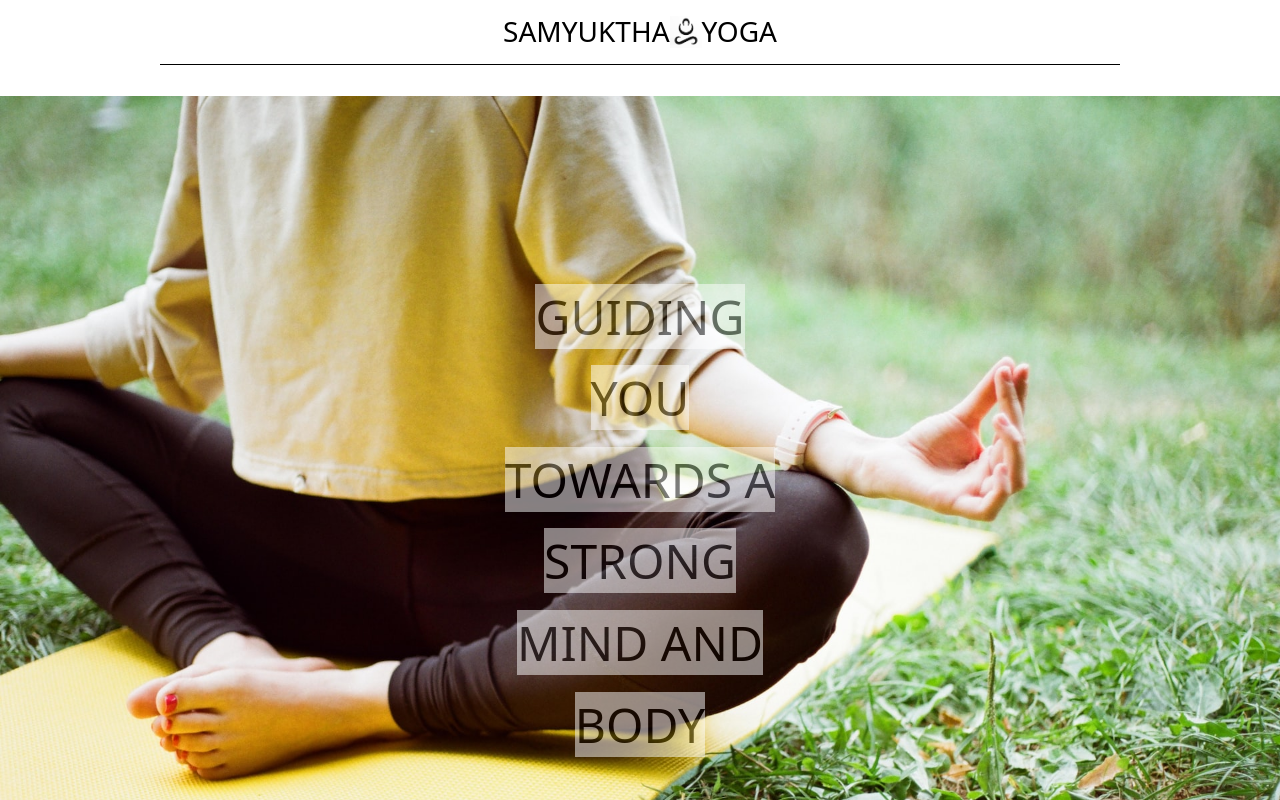
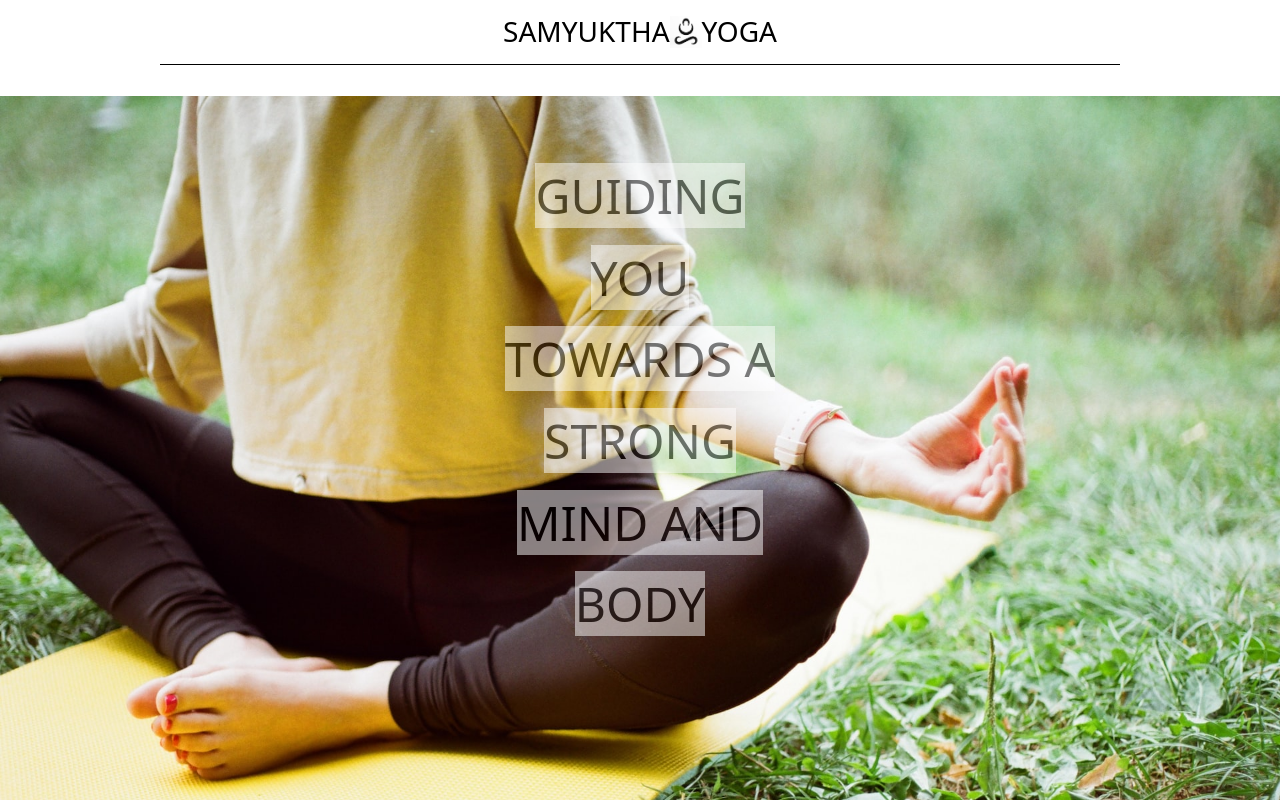
Before and after one commit to kishansuvarna09/samyuktha-yoga, a React (Vite) app: page / in a window 1280 px wide. Shown: the top 800 px of the page. Built offline with nearby package versions, Linux system fonts and the light colour scheme; the HTML template or start-up script is replaced by a standard one.

Commit message:
content page integrated with framer-motion

```diff
--- a/package.json
+++ b/package.json
@@ -14,7 +14,7 @@
     "@fortawesome/free-brands-svg-icons": "^6.2.1",
     "@fortawesome/react-fontawesome": "^0.2.0",
     "firebase": "^9.14.0",
-    "framer-motion": "^7.6.12",
+    "framer-motion": "^7.6.18",
     "lottie-react": "^2.3.1",
     "react": "^18.2.0",
     "react-dom": "^18.2.0"
--- a/src/components/Content/Content.jsx
+++ b/src/components/Content/Content.jsx
@@ -1,18 +1,29 @@
 import React from 'react';
+import { motion } from 'framer-motion';
 import ContentImage from '/assets/content-image.jpg';
 import './content.css';
 
 const Content = () => {
   return (
     <section id="content">
-      <div className="image position-relative">
+      <motion.div
+        className="image position-relative"
+        initial={{ opacity: 0, x: -50 }}
+        animate={{ opacity: 1, x: 0 }}
+        transition={{ duration: 0.8 }}
+      >
         <img src={ContentImage} alt="Cover" />
-        <div className="overlay">
-          <div className="text">
-            <mark>GUIDING YOU TOWARDS A STRONG MIND AND BODY</mark>
-          </div>
+      </motion.div>
+      <motion.div
+        className="overlay"
+        initial={{ opacity: 0, scale: 0.5 }}
+        animate={{ opacity: 1, scale: 1 }}
+        transition={{ duration: 1.2 }}
+      >
+        <div className="text">
+          <mark>GUIDING YOU TOWARDS A STRONG MIND AND BODY</mark>
         </div>
-      </div>
+      </motion.div>
     </section>
   );
 };
--- a/src/components/Navbar/Navbar.jsx
+++ b/src/components/Navbar/Navbar.jsx
@@ -1,5 +1,5 @@
 import React from 'react';
-// import Instagram from '../Icons/Instagram';
+import { motion } from 'framer-motion';
 import Logo from '/assets/logo-icon.png';
 import './navbar.css';
 import Divider from '@components/Common/Divider';
@@ -8,11 +8,17 @@ const Navbar = () => {
   return (
     <header id="header">
       <div className="container">
-        <div className="logo-container title">
-          SAMYUKTHA
-          <img src={Logo} alt="Logo" />
-          YOGA
-        </div>
+        <motion.div
+          initial={{ opacity: 0, scale: 0.5 }}
+          animate={{ opacity: 1, scale: 1 }}
+          transition={{ duration: 0.5 }}
+        >
+          <div className="logo-container title">
+            SAMYUKTHA
+            <img src={Logo} alt="Logo" />
+            YOGA
+          </div>
+        </motion.div>
         <Divider />
       </div>
       {/* <div className="nav-links-container">
```
Also changed, not shown: 1 other file (tests, documents, lock files or other folders).
